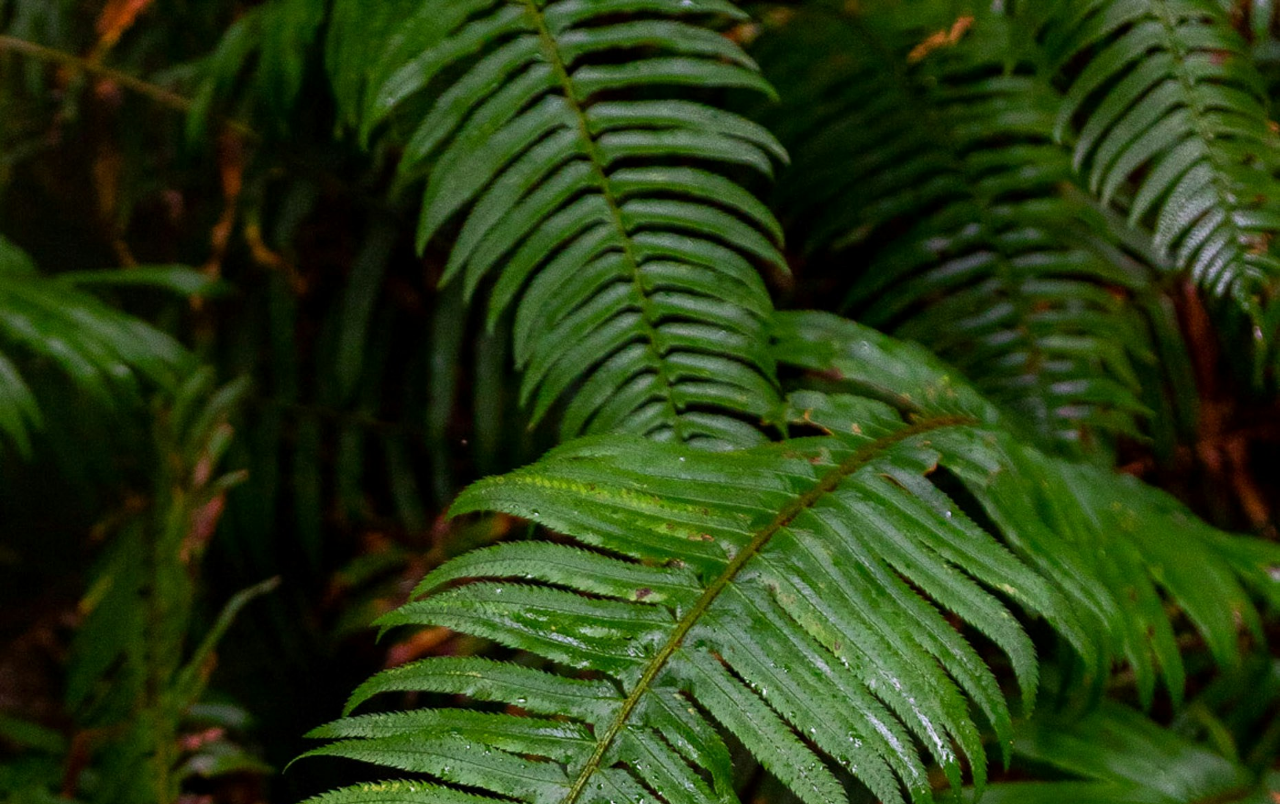
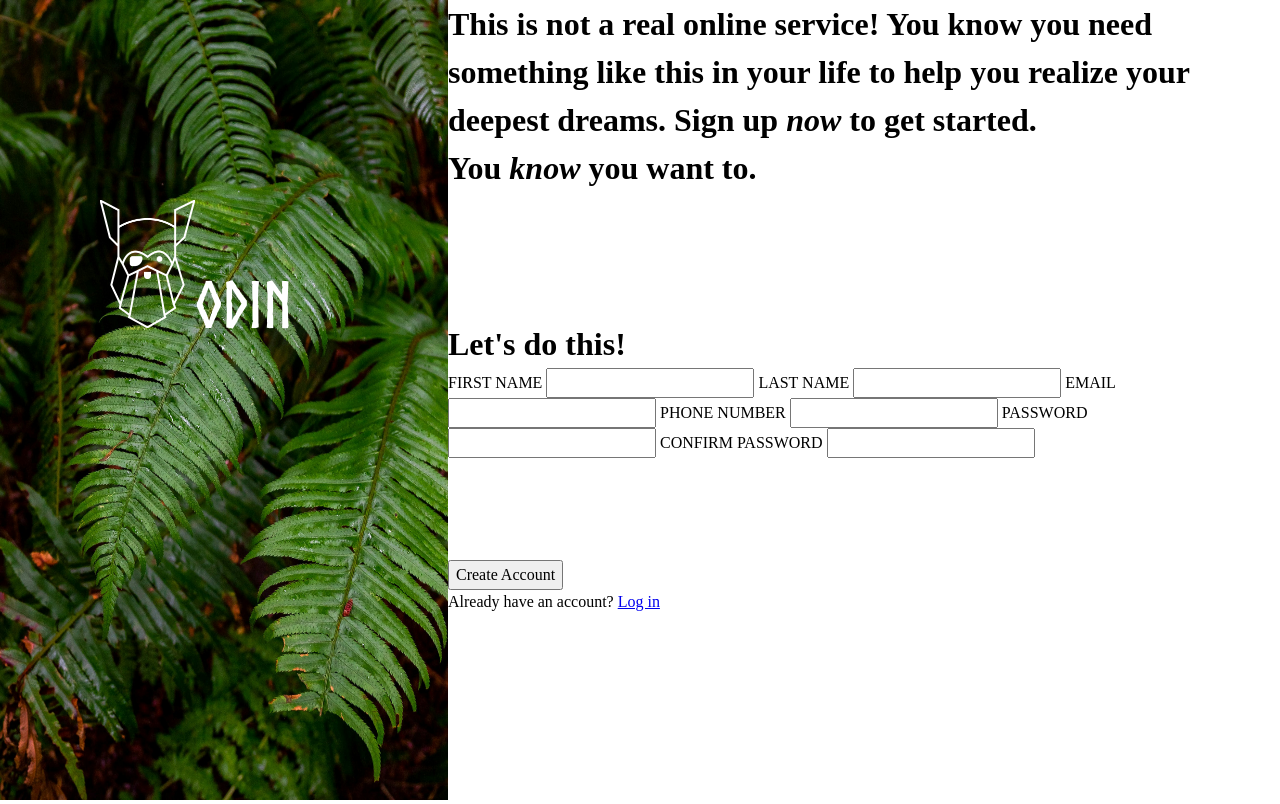
Before and after one commit to bowman025/sign-up-form, a plain HTML site: page index.html in a window 1280 px wide. Shown: the top 804 px of the page. Drawn offline with Linux system fonts and the light colour scheme.

Commit message:
Add divs to html and basic styling to css

```diff
--- a/index.html
+++ b/index.html
@@ -7,13 +7,17 @@
     <title>Sign-Up Form</title>
 </head>
 <body>
-    <div class="image">
-        <img src="./assets/images/halie-west-25xggax4bSA-unsplash.jpg" alt="Lush green leaves">
-        <div class="image-text">ODIN</div>
+    <div class="container">
+        <div class="image-section">
+            <img src="./assets/images/halie-west-25xggax4bSA-unsplash.jpg" alt="Lush green leaves" class="background">
+            <div class="image-text"><img src="./assets/images/odin-lined.png" alt="The Odin Project logo" class="odin-logo">ODIN</div>
         </div>
-    <div class="content">
-        <p>This is not a real online service! You know you need something like this in your life to help you realize your deepest dreams. Sign up <em>now</em> to get started</p>
-        <p>You <em>know</em> you want to.</p>
+        <div class="content-section">
+            <div class="header">
+                <h1>This is not a real online service! You know you need something like this in your life to help you realize your deepest dreams. Sign up <em>now</em> to get started.</h1>
+                <h1>You <em>know</em> you want to.</h1>
+            </div>
+            <div class="main">
                 <form action="" method="">
                     <h1>Let's do this!</h1>
                     <label for="first-name">FIRST NAME</label>
@@ -29,8 +33,12 @@
                     <label for="confirm-password">CONFIRM PASSWORD</label>
                     <input type="password" name="password" id="password">
                 </form>
+            </div>
+            <div class="footer">
                 <button type="button">Create Account</button>
-        <p>Already have an account? <a href="">Log in</a></p>
+                <p>Already have an account? <a href="https://github.com/bowman025">Log in</a></p>
+            </div>
+        </div>
     </div>
 </body>
 </html>
--- a/styles.css
+++ b/styles.css
@@ -1,7 +1,7 @@
 @font-face {
     font-family: 'norsebold';
-    src: url('norse-bold-webfont.woff2') format('woff2'),
-         url('norse-bold-webfont.woff') format('woff');
+    src: url('./assets/fonts/norse-bold-webfont.woff2') format('woff2'),
+         url('./assets/fonts/norse-bold-webfont.woff') format('woff');
     font-weight: normal;
     font-style: normal;
 
@@ -20,11 +20,57 @@ body {
   -webkit-font-smoothing: antialiased;
 }
 
-img, picture, video, canvas, svg {
-  display: block;
-  max-width: 100%;
-}
-
 input, button, textarea, select {
   font: inherit;
 }
+
+.container {
+    display: flex;
+    width: 100vw;
+    height: 100vh;
+    align-items: stretch;
+}
+
+.image-section {
+    width: 35%;
+}
+
+.background {
+    display: inline;
+    width: 100%;
+    height: 100%;
+}
+
+.odin-logo {
+    display: inline;
+    width: 20%;
+}
+
+.image-text {
+    position: fixed;
+    left: 100px;
+    top: 200px;
+    font-size: 4rem;
+    color: white;
+    font-family: 'norsebold';
+}
+
+.content-section {
+    display: flex;
+    flex-direction: column;
+    width: 65%;
+    height: 100%;
+}
+
+.header {
+    height: 40%;
+    margin-top: 00px;
+}
+
+.main {
+    height: 30%;
+}
+
+.footer {
+    height: 30%;
+}
```
Lines whose indentation alone changed are shown as unchanged.
